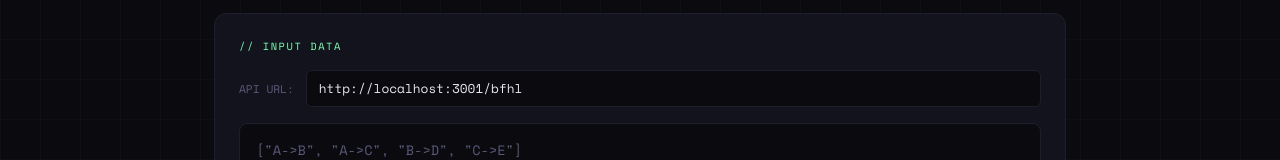
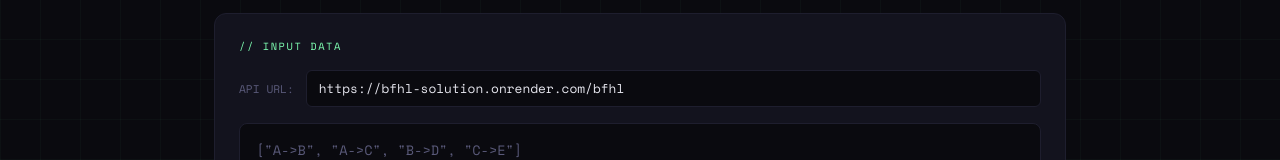
Before and after one commit to vaishn4vi/bfhl-solution, a plain HTML site: page frontend/index.html in a window 1280 px wide. Shown: the part 241-401 px from the top of the page. Drawn offline with nearby package versions, Linux system fonts and the light colour scheme.

Commit message:
final frontend fix

```diff
--- a/frontend/index.html
+++ b/frontend/index.html
@@ -488,7 +488,7 @@
 
       <div class="api-row" style="margin-bottom:1rem;">
         <span class="api-label">API URL:</span>
-        <input type="text" id="apiUrl" value="http://localhost:3001/bfhl" placeholder="https://your-backend.onrender.com/bfhl" />
+       <input type="text" id="apiUrl" value="https://bfhl-solution.onrender.com/bfhl" placeholder="https://your-backend.onrender.com/bfhl" />
       </div>
 
       <textarea id="inputData" placeholder='["A->B", "A->C", "B->D", "C->E"]'></textarea>
```
